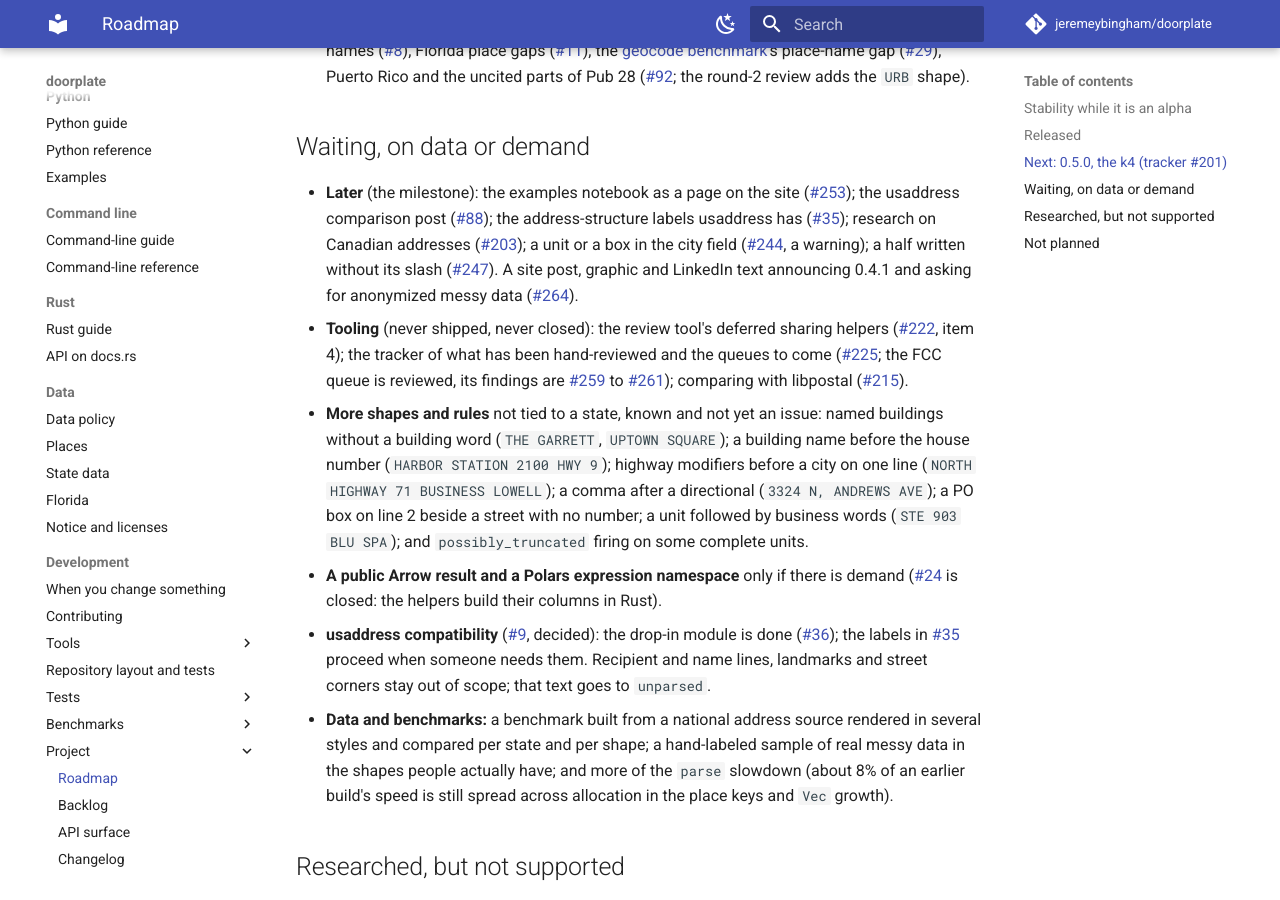
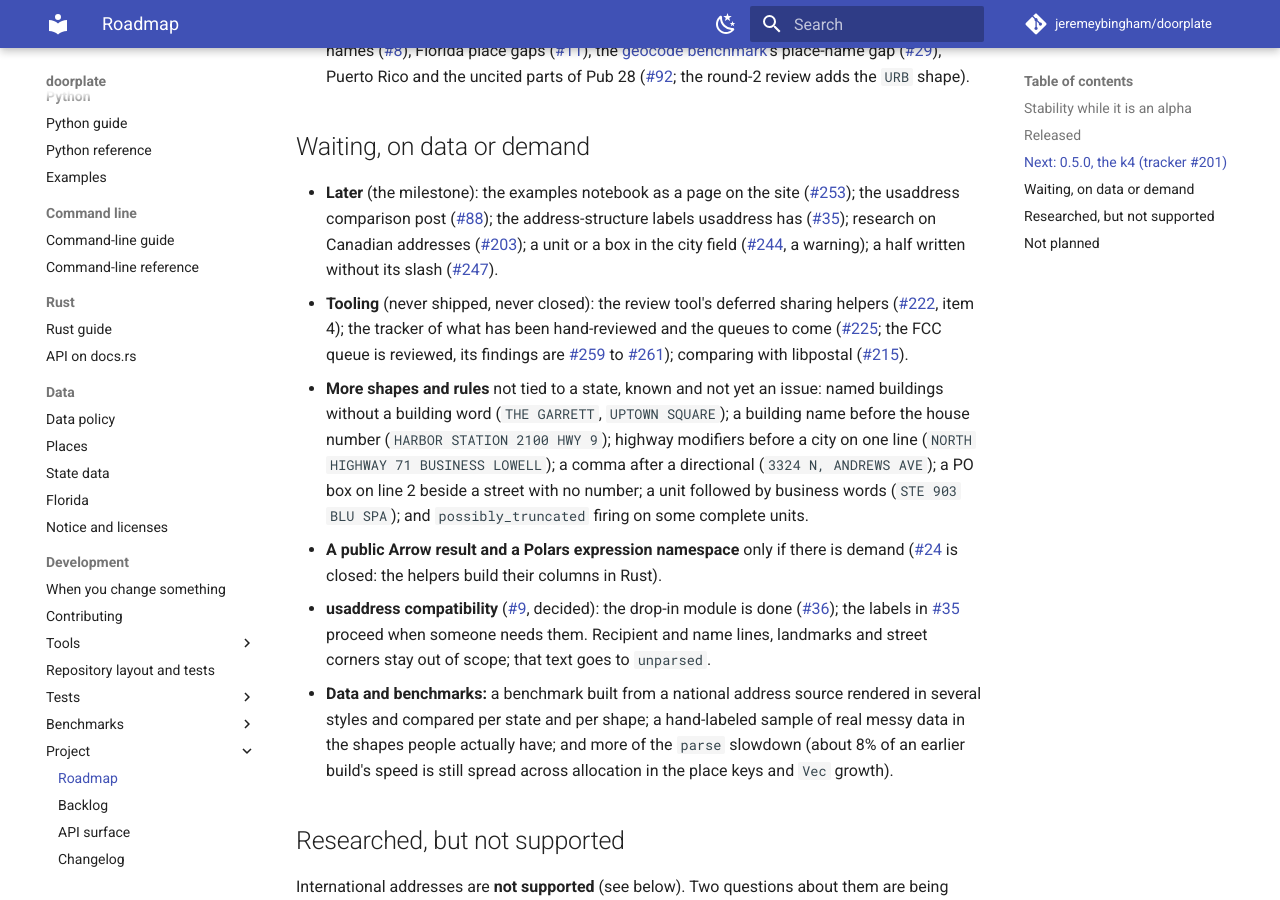
Before and after one commit to jeremeybingham/doorplate, an MkDocs documentation site: the page built from docs/roadmap.md, in a window 1280 px wide and 900 px high, scrolled down 2390 px. Built offline with MkDocs 1.6.1 and Material for MkDocs 9.7.7, drawn with Linux system fonts in a browser that asks for light colours; comment, search, counter and statistics services are not loaded.

Commit message:
Roadmap and backlog: #264 is closed, drop it from the Later lists
Co-Authored-By: Claude Sonnet 5.5 <noreply@anthropic.com>

```diff
--- a/docs/roadmap.md
+++ b/docs/roadmap.md
@@ -69,7 +69,7 @@ scheduled; each rule needs a source, an invented corpus case, and a row-by-row m
 ## Waiting, on data or demand
 
 - **Later** (the milestone): the examples notebook as a page on the site (#253); the usaddress comparison post (#88); the address-structure labels usaddress has (#35); research on Canadian addresses (#203);
-  a unit or a box in the city field (#244, a warning); a half written without its slash (#247). A site post, graphic and LinkedIn text announcing 0.4.1 and asking for anonymized messy data (#264).
+  a unit or a box in the city field (#244, a warning); a half written without its slash (#247).
 - **Tooling** (never shipped, never closed): the review tool's deferred sharing helpers (#222, item 4); the tracker of what has been hand-reviewed and the
   queues to come (#225; the FCC queue is reviewed, its findings are #259 to #261); comparing with libpostal (#215).
 - **More shapes and rules** not tied to a state, known and not yet an issue: named buildings without a building word (`THE GARRETT`, `UPTOWN SQUARE`);
```
Also changed, not shown: docs/backlog.md (+1 -1 lines).
